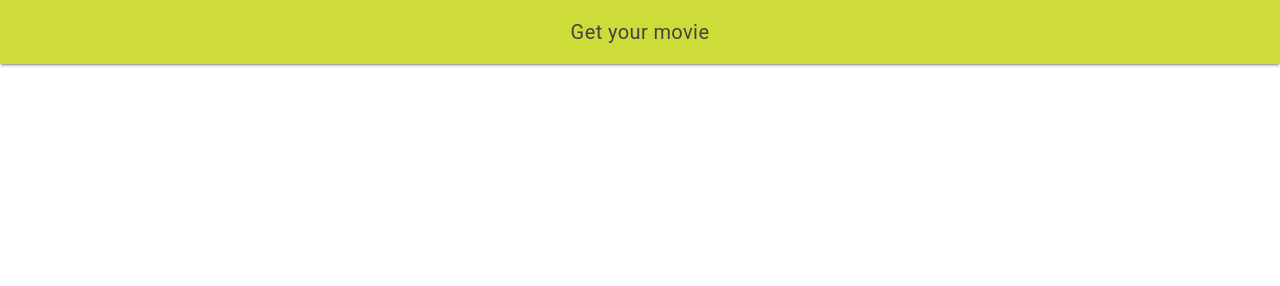
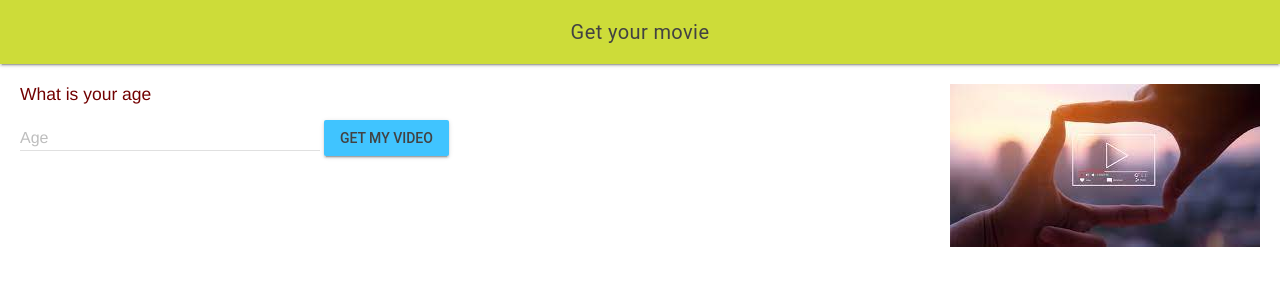
Before and after one commit to MTHS-ICS2O-2-2022/ICS2O-Unit-5-03-Osamah-Hasan, a plain HTML site: page index.html in a window 1280 px wide. Drawn offline with nearby package versions, Linux system fonts and the light colour scheme.

Commit message:
update 0.4

```diff
--- a/index.html
+++ b/index.html
@@ -24,6 +24,23 @@
           <span class="mdl-layout-title">Get your movie</span>
         </div>
       </header>
+      <main class="mdl-layout__content">
+        <img src="./images/download (1).jpeg" alt="movie" />
+        <div class="page-content">What is your age</div>
+        <!-- Simple Textfield -->
+        <from action="#">
+          <div class="mdl-textfield mdl-js-textfield">
+            <input pattern="-?[0-9]*(\.[0-9]+)?" class="mdl-textfield__input" type="text" id="age" />
+            <label class="mdl-textfield__label" for="age">Age</label>
+            <span class="mdl-textfield__error">Input is not a number!</span>
+          </div>
+          <button class="mdl-button mdl-js-button mdl-button--raised mdl-js-ripple-effect mdl-button--accent"
+          onclick="video()">
+            Get my video
+          </button>
+          <answer id="answer"></answer>
+        </from>
+      </main>
     </div>
   </body>
 </html>
--- a/js/script.js
+++ b/js/script.js
@@ -1,5 +1,23 @@
 // Copyright (c) 2020 Mr. Coxall All rights reserved
 //
-// Created by: Mr. Coxall
-// Created on: Sep 2020
+// Created by: Osamah Hasan
+// Created on: May 2023
 // This file contains the JS functions for index.html
+
+"use strict"
+
+function video () {
+  //input
+  const age = parseInt(document.getElementById('age').value)
+
+  //process
+  if (age >= 17 ) {
+    document.getElementById('answer').innerHTML = "You can watch an R rated movie alone."
+  } else if (age >= 13) {
+    this.document.getElementById('answer').innerHTML = "You can watch a PG-13 rated movie alone."
+  } else if (age >= 5) {
+    this.document.getElementById('answer').innerHTML = "You can watch a G or PG rated movie alone."
+  } else if (age < 5){
+    this.document.getElementById('answer').innerHTML = "Whoops! You are too young, you need to be 5 or older to watch a movie."
+  }
+}
```
Also changed, not shown: images/download (1).jpeg (added).
